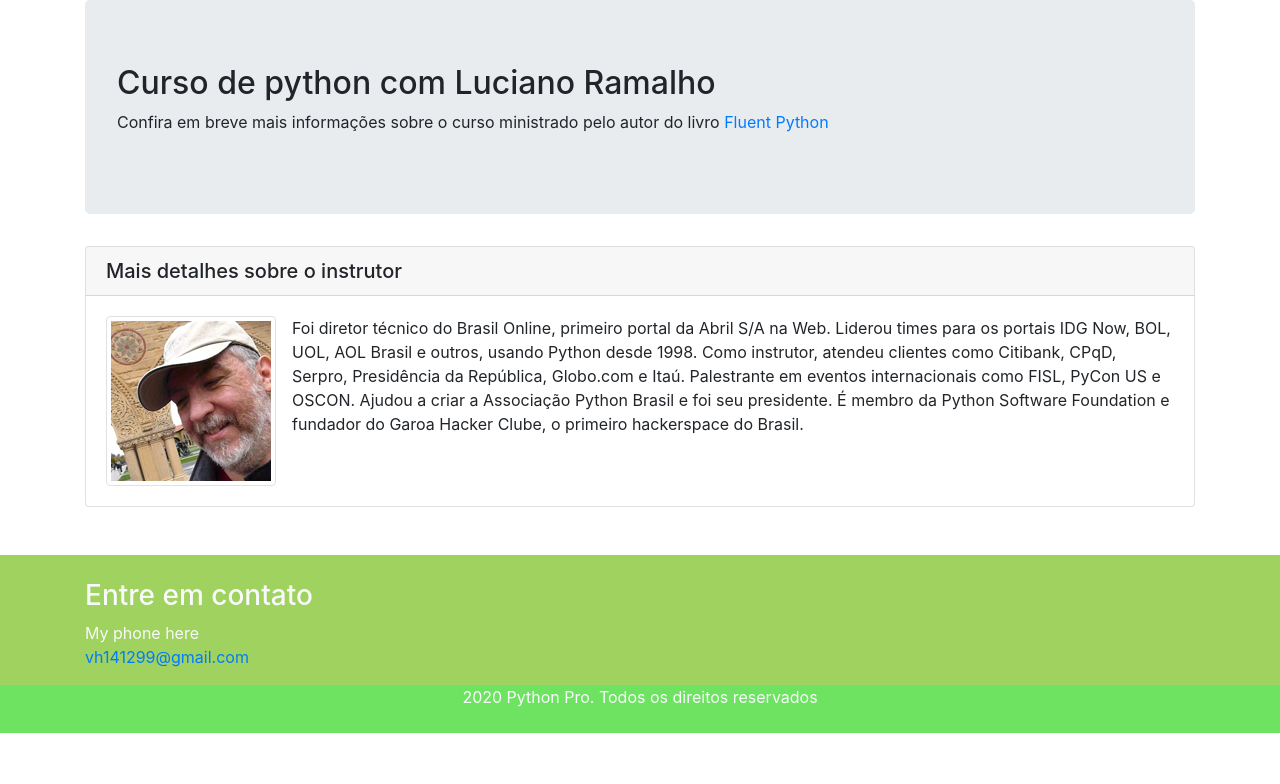
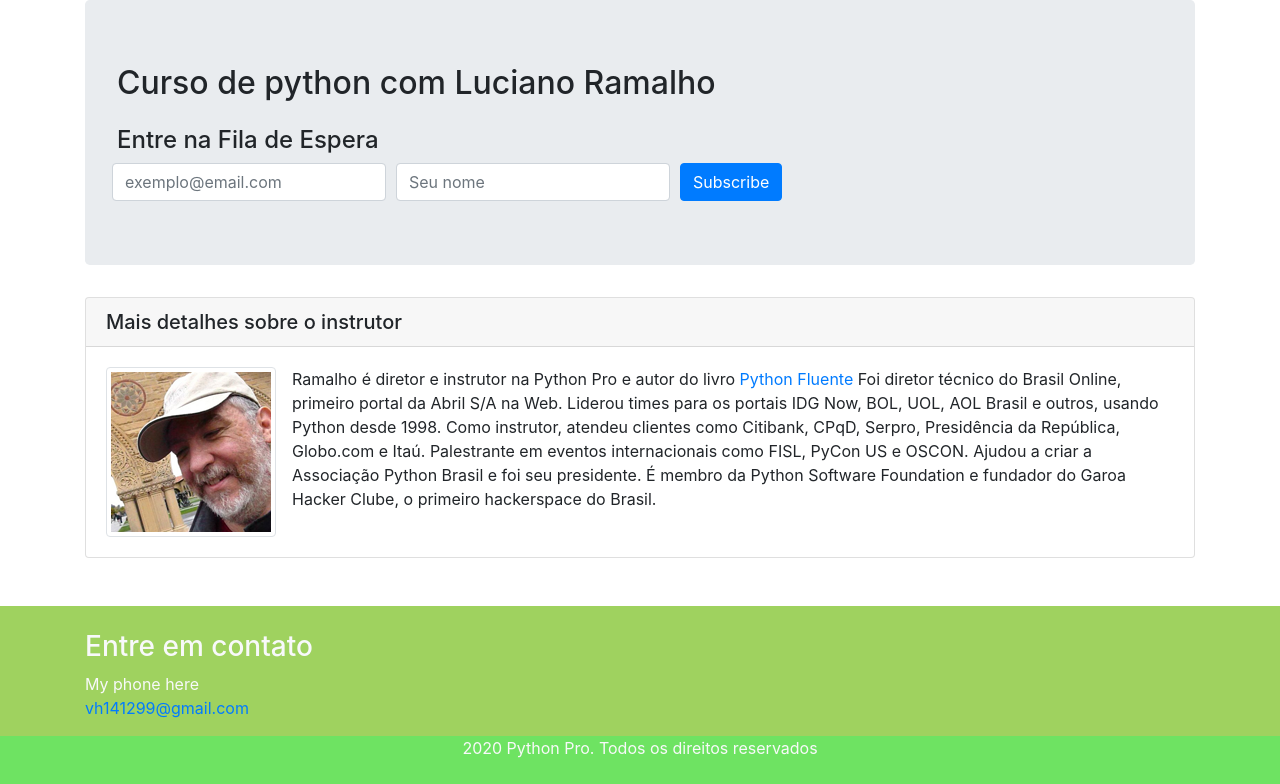
Before and after one commit to Lnvictor/Projeto-Django, a Django app: page / in a window 1280 px wide. Shown: the part 56-840 px from the top of the page. Before the commit the page ends 789 px from the top, so only its background shows below. Run offline with Django 3.2, Linux system fonts and the light colour scheme; some libraries are stand-ins or nearby versions.

Commit message:
Fila de Espera Implementada

```diff
--- a/pypro/base/templates/base/home.html
+++ b/pypro/base/templates/base/home.html
@@ -40,13 +40,28 @@
 				<h2>
 					Curso de python com Luciano Ramalho
 				</h2>
-				<p>
-					Confira em breve mais informações sobre o curso ministrado pelo autor do livro
-                    <a href="http://shop.oreilly.com/product/0636920032519.do" target="_blank"> Fluent Python</a>
-				</p>
-				<p>
-{#					<a class="btn btn-primary btn-large" href="#">Learn more</a>#}
-				</p>
+                <h4 class="mt-4">Entre na Fila de Espera</h4>
+
+                <!--Begin mc_embed_signup-->
+
+                <form action="https://herokuapp.us4.list-manage.com/subscribe/post?u=abebacfe08097f59dd4d43c80&amp;id=ec9d533b79" method="post" id="mc-embedded-subscribe-form" name="mc-embedded-subscribe-form" class="form-row align-items-center" target="_blank" novalidate>
+                    <div class="form-row align-items-center">
+                        <div class="col-auto">
+                            <label class="sr-only" for="mce-EMAIL">Email</label>
+                            <input type="email" value="" name="EMAIL" class="form-control required" id="mce-EMAIL" placeholder="exemplo@email.com">
+                        </div>
+                        <div class="col-auto">
+                            <label class="sr-only" for="mce-FNAME">First name</label>
+                            <input type="text" value="" name="FNAME" class="form-control" id="mce-FNAME" placeholder="Seu nome">
+                        </div>
+                        <div style="position: absolute; left: -5000px;" aria-hidden="true"><input type="text" name="b_abebacfe08097f59dd4d43c80_ec9d533b79" tabindex="-1" value=""></div>
+                        <div class="col-auto">
+                            <div class="clear"><input type="submit" value="Subscribe" name="subscribe" id="mc-embedded-subscribe" class="btn btn-primary"></div>
+                        </div>
+                    </div>
+                </form>
+
+                <!--End mc_embed_signup-->
 			</div>
 		</div>
 	</div>
@@ -59,7 +74,7 @@
 				<div class="card-body">
 					<p class="card-text">
                         <img src="{% static 'img/luciano-ramalhoC.png'%}" alt="teste para thumbnail" class="img-thumbnail float-left mr-3"/>
-                         Foi diretor técnico do Brasil Online, primeiro portal da Abril S/A na Web.
+                            Ramalho é diretor e instrutor na Python Pro e autor do livro <a href="http://shop.oreilly.com/product/0636920032519.do" target="_blank"> Python Fluente</a> Foi diretor técnico do Brasil Online, primeiro portal da Abril S/A na Web.
                             Liderou times para os portais IDG Now, BOL, UOL, AOL Brasil e outros, usando Python desde
                             1998. Como instrutor, atendeu clientes como Citibank, CPqD, Serpro, Presidência da República,
                             Globo.com e Itaú. Palestrante em eventos internacionais como FISL, PyCon US e OSCON. Ajudou
```
